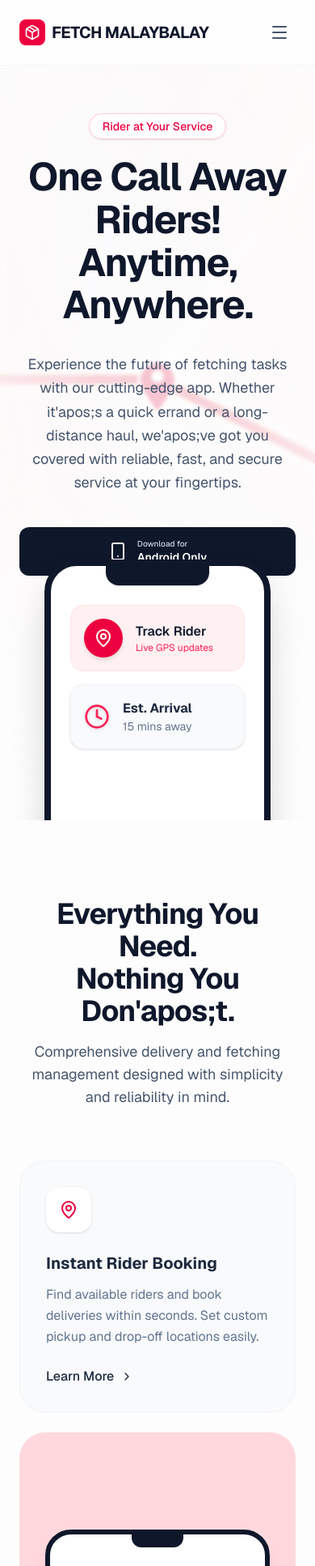
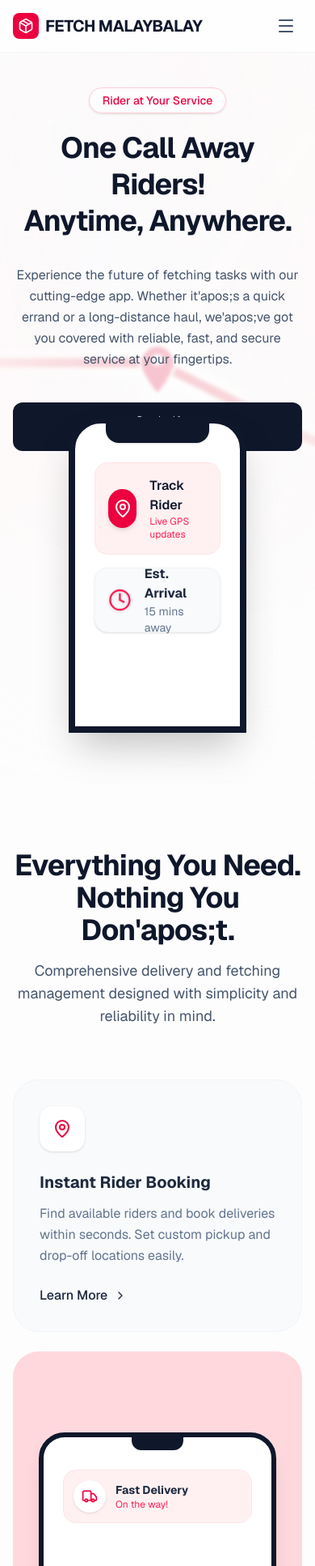
Before and after one commit to Arcelmacasling/Fetch-Landing, a Next.js app: page / in a window 390 px wide. Shown: the top 1934 px of the page at 81% size. Built offline with nearby package versions, Linux system fonts and the light colour scheme.

Commit message:
Improve mobile responsiveness on landing page

```diff
--- a/app/page.tsx
+++ b/app/page.tsx
@@ -49,10 +49,10 @@
   };
 
   return (
-    <div className="min-h-screen bg-[#FDFDFD] font-sans text-slate-900 overflow-hidden relative">
+    <div className="min-h-screen bg-[#FDFDFD] font-sans text-slate-900 overflow-x-hidden relative">
       {/* Navigation */}
       <nav className="fixed top-0 w-full bg-white/80 backdrop-blur-md z-50 border-b border-slate-100">
-        <div className="max-w-7xl mx-auto px-6 h-20 flex items-center justify-between">
+        <div className="max-w-7xl mx-auto px-4 sm:px-6 h-16 md:h-20 flex items-center justify-between">
           <div className="flex items-center gap-2">
             <div className="w-8 h-8 rounded-lg bg-rose-600 flex items-center justify-center">
               <Package className="w-5 h-5 text-white" />
@@ -85,11 +85,11 @@
       </nav>
 
       {/* Hero Section */}
-      <section ref={containerRef} className="relative pt-36 pb-20 px-6 max-w-7xl mx-auto h-[120vh] md:h-[130vh]">
+      <section ref={containerRef} className="relative pt-28 sm:pt-32 md:pt-36 pb-16 md:pb-20 px-4 sm:px-6 max-w-7xl mx-auto min-h-[100svh] md:min-h-[130vh]">
         <AnimatedMapBackground />
 
         <motion.div
-          className="relative z-20 text-center max-w-4xl mx-auto sticky top-36"
+          className="relative z-20 text-center max-w-4xl mx-auto sticky top-24 md:top-36"
           initial="initial"
           animate="animate"
           variants={stagger}
@@ -102,14 +102,14 @@
 
           <motion.h1
             variants={fadeInUp}
-            className="text-5xl md:text-7xl font-bold tracking-tight text-slate-900 mb-8 leading-[1.1]"
+            className="text-4xl sm:text-5xl md:text-7xl font-bold tracking-tight text-slate-900 mb-8 leading-tight md:leading-[1.1]"
           >
             One Call Away Riders!<br />Anytime, Anywhere.
           </motion.h1>
 
           <motion.p
             variants={fadeInUp}
-            className="text-lg md:text-xl text-slate-600 mb-10 max-w-2xl mx-auto leading-relaxed"
+            className="text-base sm:text-lg md:text-xl text-slate-600 mb-10 max-w-2xl mx-auto leading-relaxed"
           >
             Experience the future of fetching tasks with our cutting-edge app. Whether it'apos;s a quick errand or a long-distance haul, we'apos;ve got you covered with reliable, fast, and secure service at your fingertips.
           </motion.p>
@@ -130,13 +130,13 @@
         </motion.div>
 
         {/* Floating Mockups Area */}
-        <div className="mt-20 relative h-[400px] md:h-[600px] w-full max-w-5xl mx-auto z-30 pointer-events-none sticky top-96">
+        <div className="mt-12 md:mt-20 relative h-[300px] sm:h-[360px] md:h-[600px] w-full max-w-5xl mx-auto z-30 pointer-events-none md:sticky md:top-96">
           <motion.div
             initial={{ opacity: 0, y: 100 }}
             animate={{ opacity: 1, y: 0 }}
             transition={{ duration: 1, delay: 0.2, type: "spring" }}
             style={{ y: yCenter, opacity: opacityCenter }}
-            className="absolute left-1/2 -translate-x-1/2 bottom-0 w-[280px] md:w-[320px] h-[500px] bg-white rounded-t-[40px] shadow-2xl border-[8px] border-slate-900 overflow-hidden flex flex-col pointer-events-auto"
+            className="absolute left-1/2 -translate-x-1/2 bottom-0 w-[220px] h-[390px] sm:w-[260px] sm:h-[460px] md:w-[320px] md:h-[500px] bg-white rounded-t-[40px] shadow-2xl border-[8px] border-slate-900 overflow-hidden flex flex-col pointer-events-auto"
           >
             <div className="w-32 h-6 bg-slate-900 mx-auto rounded-b-2xl mb-6 shadow-sm"></div>
             <div className="px-6 flex-1">
@@ -218,7 +218,7 @@
       </section>
 
       {/* Features Outline */}
-      <section id="features" className="py-24 px-6 max-w-7xl mx-auto relative z-40 bg-[#FDFDFD]">
+      <section id="features" className="py-20 md:py-24 px-4 sm:px-6 max-w-7xl mx-auto relative z-40 bg-[#FDFDFD]">
         <div className="text-center max-w-2xl mx-auto mb-16">
           <h2 className="text-4xl font-bold tracking-tight text-slate-900 mb-4">
             Everything You Need.<br />Nothing You Don'apos;t.
@@ -228,7 +228,7 @@
           </p>
         </div>
 
-        <div className="grid md:grid-cols-3 gap-6">
+        <div className="grid grid-cols-1 md:grid-cols-3 gap-6">
           <FeatureCard
             icon={<MapPin className="text-rose-600" />}
             title="Instant Rider Booking"
@@ -236,7 +236,7 @@
             className="md:col-span-1 bg-slate-50"
           />
 
-          <div className="md:col-span-1 md:row-span-2 rounded-[32px] bg-rose-300/40 p-8 flex flex-col justify-end min-h-[400px] relative overflow-hidden group">
+          <div className="md:col-span-1 md:row-span-2 rounded-[32px] bg-rose-300/40 p-6 sm:p-8 flex flex-col justify-end min-h-[300px] md:min-h-[400px] relative overflow-hidden group">
             <div className="absolute inset-x-8 -bottom-10 h-[80%] bg-white rounded-t-[32px] border-[6px] border-slate-900 shadow-xl transition-transform group-hover:-translate-y-4 duration-500 p-6 flex flex-col items-center">
               <div className="w-16 h-4 bg-slate-900 rounded-b-xl -mt-6 mb-6 flex-shrink-0"></div>
               <div className="w-full flex items-center gap-3 bg-rose-50 p-3 rounded-2xl mb-4 border border-rose-100">
@@ -454,7 +454,7 @@
         </p>
       </div>
 
-      <div className="relative flex justify-center items-center h-[550px] w-full max-w-[100vw] mx-auto z-10 perspective-1000">
+      <div className="relative flex justify-center items-center h-[380px] sm:h-[460px] md:h-[550px] w-full max-w-[100vw] mx-auto z-10 perspective-1000">
         {mockups.map((src, index) => {
           let offset = index - activeIndex;
           const half = Math.floor(mockups.length / 2);
@@ -464,7 +464,7 @@
           const isCenter = offset === 0;
           const absOffset = Math.abs(offset);
 
-          const x = offset * 240;
+          const x = offset * 180;
           let scale = isCenter ? 1 : 0.85;
           let opacity = isCenter ? 1 : 0.4;
           const zIndex = 10 - absOffset;
@@ -488,7 +488,7 @@
                 duration: 0.8,
                 ease: [0.16, 1, 0.3, 1]
               }}
-              className="absolute w-[260px] h-[520px] rounded-[40px] border-[6px] border-slate-800 bg-slate-950 overflow-hidden shadow-2xl flex flex-col justify-between"
+              className="absolute w-[190px] h-[380px] sm:w-[220px] sm:h-[440px] md:w-[260px] md:h-[520px] rounded-[40px] border-[6px] border-slate-800 bg-slate-950 overflow-hidden shadow-2xl flex flex-col justify-between"
             >
               {/* Fake status bar at the top */}
               <div className="h-6 w-full absolute top-0 inset-x-0 z-20 flex justify-end items-center px-4 gap-1">
@@ -513,22 +513,22 @@
 
 function AboutSection() {
   return (
-    <section id="about" className="py-24 px-6 bg-[#FDFDFD] relative border-t border-slate-100">
-      <div className="max-w-7xl mx-auto flex flex-col md:flex-row gap-16 items-center">
+    <section id="about" className="py-20 md:py-24 px-4 sm:px-6 bg-[#FDFDFD] relative border-t border-slate-100">
+      <div className="max-w-7xl mx-auto flex flex-col md:flex-row gap-12 md:gap-16 items-center">
         <div className="md:w-1/2">
           <div className="inline-block mb-4 px-4 py-1.5 rounded-full border border-rose-200 text-rose-600 text-sm font-medium bg-rose-50">
             About Fetch
           </div>
-          <h2 className="text-4xl font-bold tracking-tight text-slate-900 mb-6">
+          <h2 className="text-3xl sm:text-4xl font-bold tracking-tight text-slate-900 mb-6">
             Connecting Communities, <br />One Delivery at a Time
           </h2>
-          <p className="text-lg text-slate-600 mb-6 leading-relaxed">
+          <p className="text-base sm:text-lg text-slate-600 mb-6 leading-relaxed">
             Fetch is your ultimate local delivery and errand companion tailored for convenience. Whether you are craving food from your favorite local spot, need an important document fetched, or want to pay your bills without waiting in line, Fetch connects you to reliable local riders ready to assist you.
           </p>
-          <p className="text-lg text-slate-600 mb-8 leading-relaxed">
+          <p className="text-base sm:text-lg text-slate-600 mb-8 leading-relaxed">
             With innovative features like <strong className="text-slate-900">PasaBuy</strong>, live map tracking, and seamless direct rider communication, we empower our riders to earn flexibly while ensuring customers enjoy an accessible, fully transparent, and seamless service.
           </p>
-          <div className="grid grid-cols-2 gap-6">
+          <div className="grid grid-cols-1 sm:grid-cols-2 gap-4 sm:gap-6">
             <div className="bg-slate-50 p-6 rounded-3xl border border-slate-100">
               <div className="w-12 h-12 bg-rose-100 text-rose-600 rounded-xl flex items-center justify-center mb-4">
                 <Package className="w-6 h-6" />
@@ -545,14 +545,14 @@
             </div>
           </div>
         </div>
-        <div className="md:w-1/2 relative">
+        <div className="md:w-1/2 relative w-full">
           <div className="absolute inset-0 bg-rose-100 rounded-[40px] transform rotate-3 scale-105 -z-10"></div>
-          <div className="bg-slate-900 p-12 rounded-[40px] shadow-2xl relative overflow-hidden">
+          <div className="bg-slate-900 p-8 sm:p-12 rounded-[32px] sm:rounded-[40px] shadow-2xl relative overflow-hidden">
             <div className="absolute top-0 right-0 w-64 h-64 bg-rose-500 rounded-full mix-blend-multiply filter blur-3xl opacity-20 transform translate-x-1/2 -translate-y-1/2"></div>
             <div className="absolute bottom-0 left-0 w-64 h-64 bg-blue-500 rounded-full mix-blend-multiply filter blur-3xl opacity-20 transform -translate-x-1/2 translate-y-1/2"></div>
 
             <div className="relative z-10 text-white">
-              <h3 className="text-3xl font-bold mb-4">For Customers</h3>
+              <h3 className="text-2xl sm:text-3xl font-bold mb-4">For Customers</h3>
               <ul className="space-y-4 mb-12">
                 <li className="flex items-center gap-3">
                   <div className="w-2 h-2 rounded-full bg-rose-500"></div>
@@ -568,7 +568,7 @@
                 </li>
               </ul>
 
-              <h3 className="text-3xl font-bold mb-4">For Riders</h3>
+              <h3 className="text-2xl sm:text-3xl font-bold mb-4">For Riders</h3>
               <ul className="space-y-4">
                 <li className="flex items-center gap-3">
                   <div className="w-2 h-2 rounded-full bg-emerald-400"></div>
```
